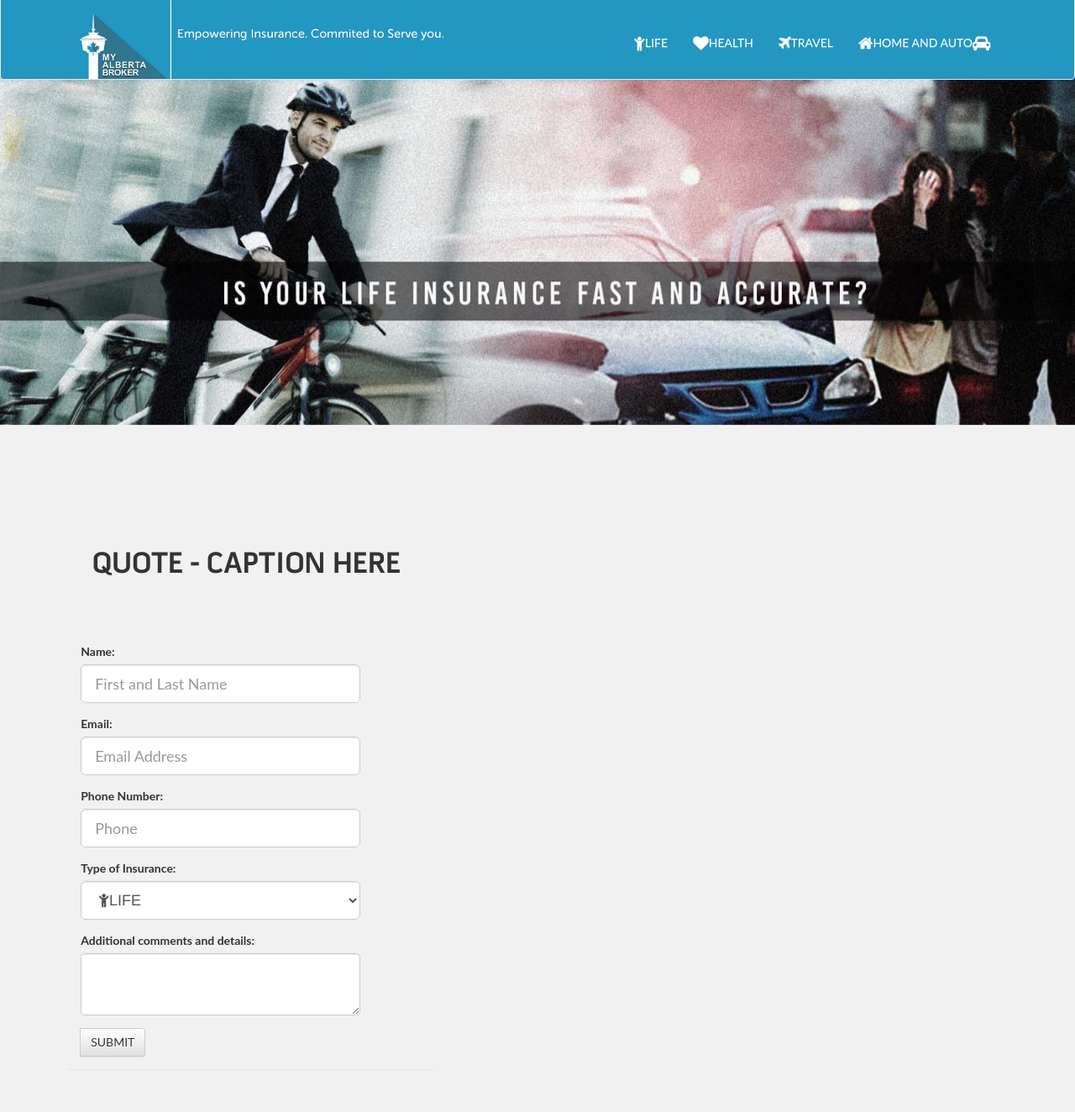
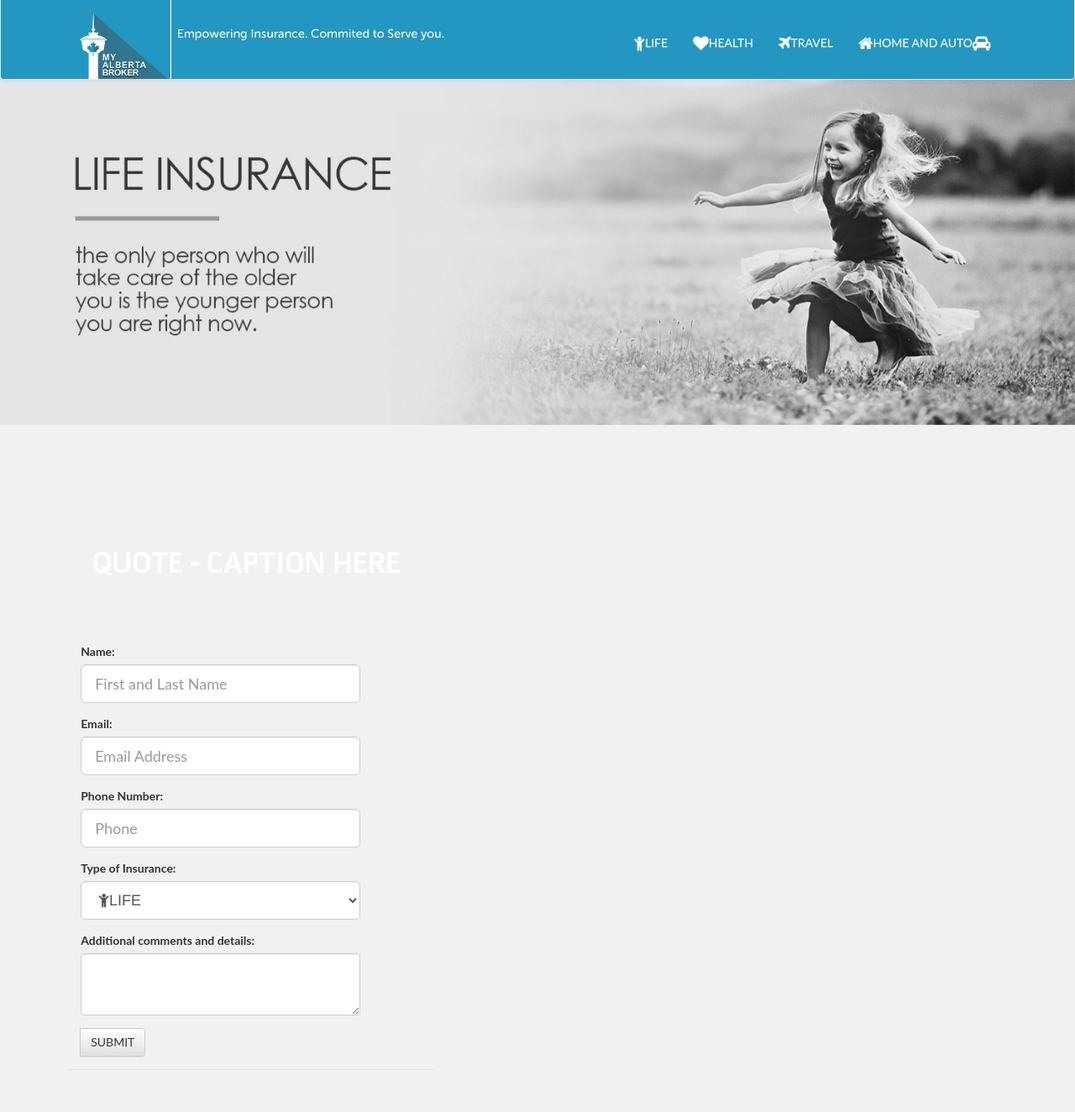
Before and after one commit to padronfrancis1/myalbertabroker, a Node server app: page / in a window 1280 px wide. Shown: the top 1324 px of the page at 84% size. Run offline with Node 20, Linux system fonts and the light colour scheme.

Commit message:
Add files via upload

```diff
--- a/views/index.ejs
+++ b/views/index.ejs
@@ -25,7 +25,7 @@
       <p class="chromeframe">You are using an <strong>outdated</strong> browser. Please <a href="http://browsehappy.com/">upgrade your browser</a> or <a href="http://www.google.com/chromeframe/?redirect=true">activate Google Chrome Frame</a> to improve your experience.</p>
   <![endif]-->
 
-<div class="main" id="header-logo" >
+<div class="main" id="header-logo">
 
   <nav class="navbar navbar-default" id="navigation">
 
@@ -114,26 +114,35 @@
         <li data-target="#myCarousel" data-slide-to="1"></li>
         <li data-target="#myCarousel" data-slide-to="2"></li>
         <li data-target="#myCarousel" data-slide-to="3"></li>
+        <li data-target="#myCarousel" data-slide-to="4"></li>
       </ol> -->
 
       <div class="carousel-inner" role="listbox" style="padding: 0px 0px;margin-bottom: 0px;">
         <div class="item active" style="padding: 0px 0px;">
 
-          <img src="assets/img/my alberta broker - fast and accurate.jpg" alt="my alberta broker - fast and accurate">
+
+          <img src="assets/img/Life-insurance.jpg" alt="my alberta broker - life Insurance">
+        </div>
+
+        <div class="item">
+          <img src="assets/img/Auto-insurance.jpg" alt="auto insurance">
+        </div>
+
+        <div class="item">
+          <img src="assets/img/Travel-Insurance.jpg" alt="auto insurance">
         </div>
 
 
         <div class="item" style="padding: 0px 0px;">
-          <img src="assets/img/calgarytower.jpg" alt="calgary tower">
+          <img src="assets/img/my alberta broker - fast and accurate.jpg" alt="my alberta broker - fast and accurate">
         </div>
 
         <div class="item">
           <img src="assets/img/my alberta broker.jpg" alt="my alberta broker">
         </div>
 
-        <!-- <div class="item">
-          <img src="img_flower2.jpg" alt="Flower">
-        </div> -->
+
+
 
       </div>
 
@@ -161,10 +170,10 @@
 
 
 <div id="quote">
-  <div class="parallax">
+  <div class="quote">
     <div class="container-fluid">
       <div class="row">
-      <h1 style="margin-top: 50px;color: #333;font-family:pillgothic;padding: 4% 5%;"> QUOTE - CAPTION HERE </h1>
+      <h1 style="margin-top: 50px;color: #fff;font-family:pillgothic;padding: 4% 5%;"> QUOTE - CAPTION HERE </h1>
         <div class="col-lg-6" style="margin-top: 0px;">
 
           <form class="form-horizontal" method="post" action="/contactus" data-toggle="validator" data-toggle="validator" role="form" id="contactfomr">
@@ -241,7 +250,7 @@
                 </div>
             </div>
 
-        </form>
+          </form>
 
         </div>
 
```
